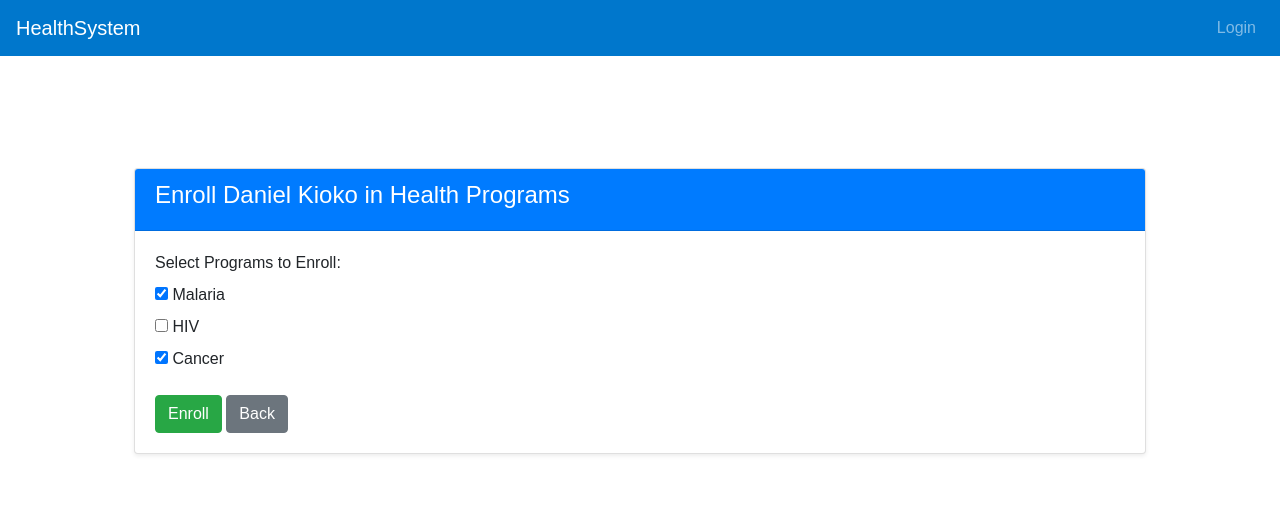
After one commit to Danielkioko18/CEMA-Basic-Health-Information-System, a Django app: page /clients/enroll/2/ in a window 1280 px wide. The commit adds this page. Shown: the top 517 px of the page. Run offline with Django 4.2, Linux system fonts and the light colour scheme; data comes from the database, SQL or seed files in the repository; both versions use the stored data as it was after the commit; some libraries are stand-ins or nearby versions.

Commit message:
Enroll Clients to programs

```diff
--- a/health/forms.py
+++ b/health/forms.py
@@ -23,3 +23,17 @@ class ClientForm(forms.ModelForm):
             'contact_number': forms.TextInput(attrs={'class': 'form-control'}),
             'address': forms.Textarea(attrs={'class': 'form-control', 'rows': 3}),
         }
+
+
+
+class EnrollClientForm(forms.ModelForm):
+    enrolled_programs = forms.ModelMultipleChoiceField(
+        queryset=HealthProgram.objects.all(),
+        widget=forms.CheckboxSelectMultiple,
+        required=True,
+        label="Select Programs to Enroll"
+    )
+
+    class Meta:
+        model = Client
+        fields = ['enrolled_programs']
--- a/health/models.py
+++ b/health/models.py
@@ -18,6 +18,7 @@ class Client(models.Model):
     gender = models.CharField(max_length=1, choices=gender_choices)
     contact_number = models.CharField(max_length=15, blank=True)
     address = models.TextField(blank=True)
+    enrolled_programs = models.ManyToManyField(HealthProgram, blank=True)
 
     def __str__(self):
         return f"{self.first_name} {self.last_name}"
--- a/health/templates/client_list.html
+++ b/health/templates/client_list.html
@@ -29,6 +29,8 @@
                         <td>
                             <a href="{% url 'edit_client' client.id %}" class="btn btn-sm btn-primary">Edit</a>
                             <a href="{% url 'delete_client' client.id %}" class="btn btn-sm btn-danger" onclick="return confirm('Are you sure you want to delete this program?')">Delete</a>
+                            <a href="{% url 'enroll_client' client.id %}" class="btn btn-sm btn-info">Enroll</a>
+
                         </td>
                     </tr>
                     {% empty %}
--- /dev/null
+++ b/health/templates/enroll_client.html
@@ -0,0 +1,22 @@
+{% extends 'base.html' %}
+
+{% block content %}
+<div class="container mt-5">
+    <div class="card shadow-sm">
+        <div class="card-header bg-primary text-white">
+            <h4>Enroll {{ client.first_name }} {{ client.last_name }} in Health Programs</h4>
+        </div>
+        <div class="card-body">
+            <form method="post">
+                {% csrf_token %}
+                <div class="mb-3">
+                    {{ form.enrolled_programs.label_tag }}
+                    {{ form.enrolled_programs }}
+                </div>
+                <button type="submit" class="btn btn-success">Enroll</button>
+                <a href="{% url 'client_list' %}" class="btn btn-secondary">Back</a>
+            </form>
+        </div>
+    </div>
+</div>
+{% endblock %}
--- a/health/urls.py
+++ b/health/urls.py
@@ -10,4 +10,5 @@ urlpatterns = [
     path('clients/', views.client_list, name='client_list'),
     path('clients/edit/<int:client_id>/', views.edit_client, name='edit_client'),
     path('clients/delete/<int:client_id>/', views.delete_client, name='delete_client'),
+    path('clients/enroll/<int:client_id>/', views.enroll_client, name='enroll_client'),
 ]
--- a/health/views.py
+++ b/health/views.py
@@ -1,6 +1,6 @@
 from django.shortcuts import render, redirect
 from .models import HealthProgram, Client
-from .forms import HealthProgramForm, ClientForm
+from .forms import HealthProgramForm, ClientForm, EnrollClientForm
 from django.shortcuts import get_object_or_404
 
 def create_program(request):
@@ -73,3 +73,17 @@ def delete_client(request, client_id):
     client = get_object_or_404(Client, id=client_id)
     client.delete()
     return redirect('client_list')
+
+
+def enroll_client(request, client_id):
+    client = get_object_or_404(Client, id=client_id)
+
+    if request.method == 'POST':
+        form = EnrollClientForm(request.POST, instance=client)
+        if form.is_valid():
+            form.save()
+            return redirect('client_list')
+    else:
+        form = EnrollClientForm(instance=client)
+
+    return render(request, 'enroll_client.html', {'form': form, 'client': client})
```
Also changed, not shown: db.sqlite3, health/migrations/0003_client_enrolled_programs.py (added).
